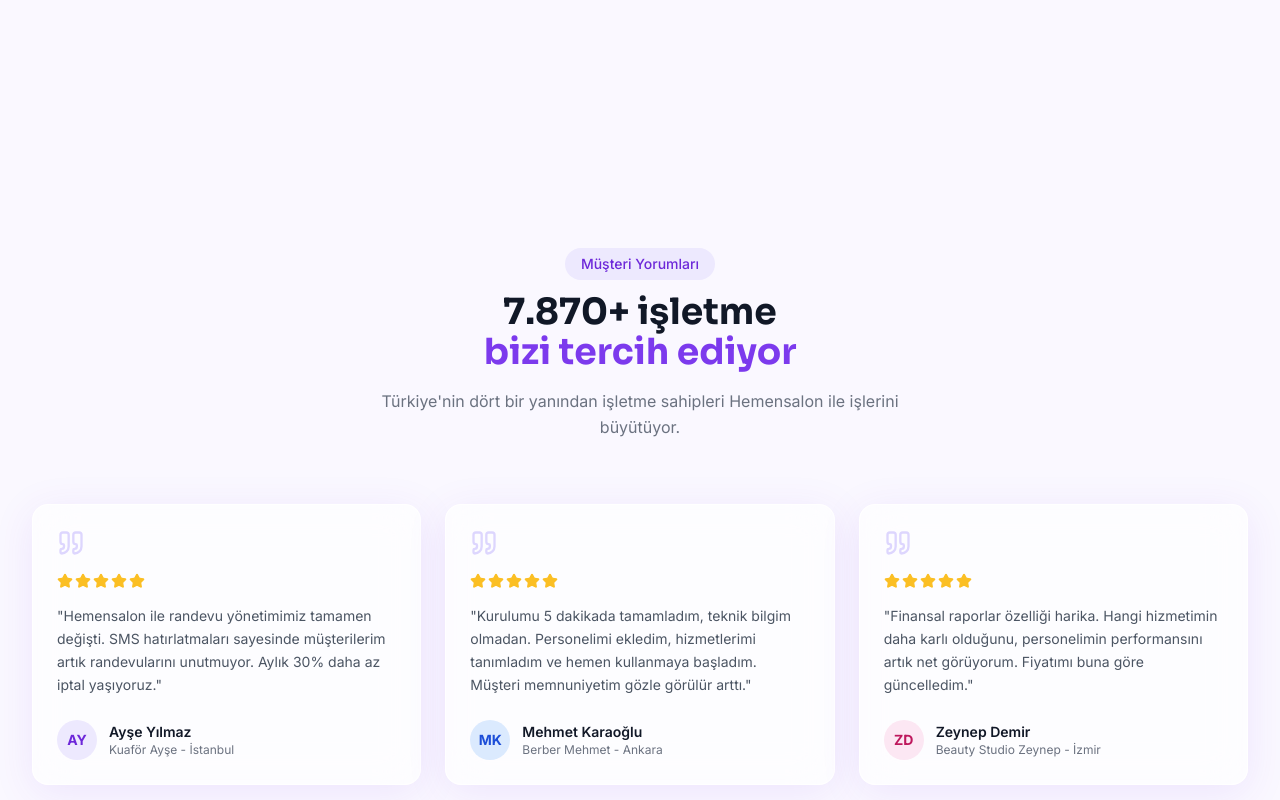
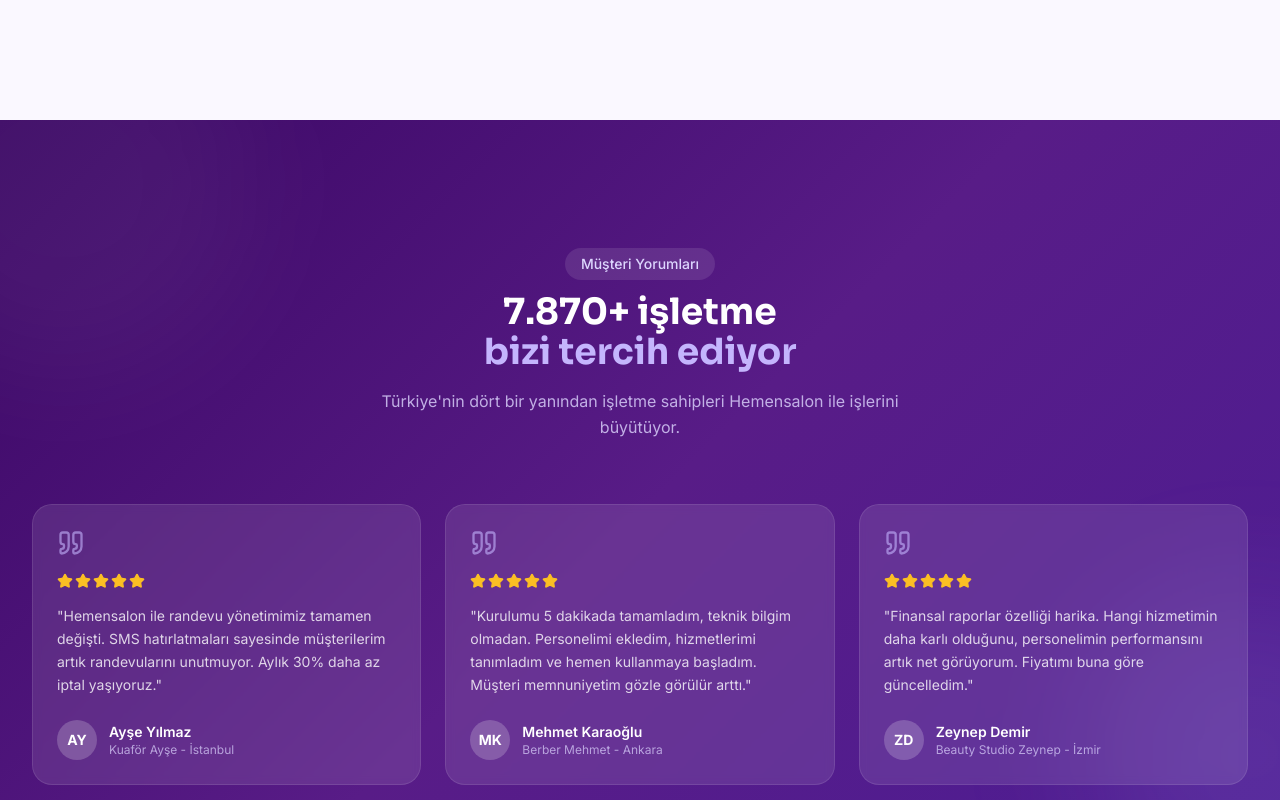
Before and after one commit to AligramTelegram/salonapy-v2, a Next.js app: page / in a window 1280 px wide. Shown: the part 3240-4040 px from the top of the page. Built offline with nearby package versions, Linux system fonts and the light colour scheme; no server answers; the database is empty.

Commit message:
Design: Anasayfa bölümlerine mor renk vurguları eklendi

```diff
--- a/src/components/vitrin/Analytics.tsx
+++ b/src/components/vitrin/Analytics.tsx
@@ -56,10 +56,10 @@
 
 export function Analytics() {
   return (
-    <section className="relative overflow-hidden py-12 md:py-16">
+    <section className="relative overflow-hidden py-12 md:py-16 bg-gradient-to-br from-purple-50 via-violet-50 to-indigo-50">
       {/* Background */}
       <div className="pointer-events-none absolute inset-0 -z-10">
-        <div className="absolute top-1/2 left-1/2 h-[400px] w-[400px] -translate-x-1/2 -translate-y-1/2 rounded-full bg-gradient-to-br from-purple-200/8 via-transparent to-blue-200/8 blur-3xl" />
+        <div className="absolute top-1/2 left-1/2 h-[400px] w-[400px] -translate-x-1/2 -translate-y-1/2 rounded-full bg-gradient-to-br from-purple-300/20 via-transparent to-blue-300/20 blur-3xl" />
       </div>
 
       <div className="container-custom">
--- a/src/components/vitrin/Testimonials.tsx
+++ b/src/components/vitrin/Testimonials.tsx
@@ -35,8 +35,13 @@
 
 export function Testimonials() {
   return (
-    <section className="py-24 md:py-32">
-      <div className="container-custom">
+    <section className="relative overflow-hidden py-24 md:py-32" style={{ background: 'linear-gradient(135deg, #3b0764 0%, #581c87 50%, #4c1d95 100%)' }}>
+      {/* Dekoratif daireler */}
+      <div className="pointer-events-none absolute inset-0">
+        <div className="absolute -left-32 -top-32 h-96 w-96 rounded-full bg-white/5 blur-3xl" />
+        <div className="absolute -right-32 bottom-0 h-80 w-80 rounded-full bg-purple-300/10 blur-3xl" />
+      </div>
+      <div className="container-custom relative">
         {/* Header */}
         <motion.div
           initial={{ opacity: 0, y: 20 }}
@@ -45,15 +50,15 @@
           transition={{ duration: 0.5 }}
           className="mb-16 text-center"
         >
-          <span className="mb-3 inline-block rounded-full bg-purple-100 px-4 py-1.5 text-sm font-medium text-purple-700">
+          <span className="mb-3 inline-block rounded-full bg-white/10 px-4 py-1.5 text-sm font-medium text-purple-200">
             Müşteri Yorumları
           </span>
-          <h2 className="mb-4 font-display text-3xl font-bold text-gray-900 md:text-4xl">
+          <h2 className="mb-4 font-display text-3xl font-bold text-white md:text-4xl">
             7.870+ işletme
             <br />
-            <span className="text-purple-600">bizi tercih ediyor</span>
+            <span className="text-purple-300">bizi tercih ediyor</span>
           </h2>
-          <p className="mx-auto max-w-xl text-base leading-relaxed text-gray-500">
+          <p className="mx-auto max-w-xl text-base leading-relaxed text-purple-200/80">
             Türkiye'nin dört bir yanından işletme sahipleri Hemensalon ile işlerini büyütüyor.
           </p>
         </motion.div>
@@ -82,10 +87,10 @@
     <motion.div
       whileHover={{ y: -4 }}
       transition={{ duration: 0.25 }}
-      className="glass-card flex h-full flex-col p-6"
+      className="flex h-full flex-col rounded-2xl border border-white/10 bg-white/10 p-6 backdrop-blur-sm"
     >
       {/* Quote icon */}
-      <Quote className="mb-4 h-7 w-7 text-purple-200" />
+      <Quote className="mb-4 h-7 w-7 text-purple-300/60" />
 
       {/* Stars */}
       <div className="mb-4 flex gap-0.5">
@@ -95,18 +100,16 @@
       </div>
 
       {/* Text */}
-      <p className="mb-6 flex-1 text-sm leading-relaxed text-gray-600">"{testimonial.text}"</p>
+      <p className="mb-6 flex-1 text-sm leading-relaxed text-white/80">"{testimonial.text}"</p>
 
       {/* Author */}
       <div className="flex items-center gap-3">
-        <div
-          className={`flex h-10 w-10 items-center justify-center rounded-full text-sm font-bold ${testimonial.avatarBg} ${testimonial.avatarColor}`}
-        >
+        <div className="flex h-10 w-10 items-center justify-center rounded-full bg-white/20 text-sm font-bold text-white">
           {testimonial.avatar}
         </div>
         <div>
-          <div className="text-sm font-semibold text-gray-900">{testimonial.name}</div>
-          <div className="text-xs text-gray-500">{testimonial.business}</div>
+          <div className="text-sm font-semibold text-white">{testimonial.name}</div>
+          <div className="text-xs text-purple-200/70">{testimonial.business}</div>
         </div>
       </div>
     </motion.div>
```
